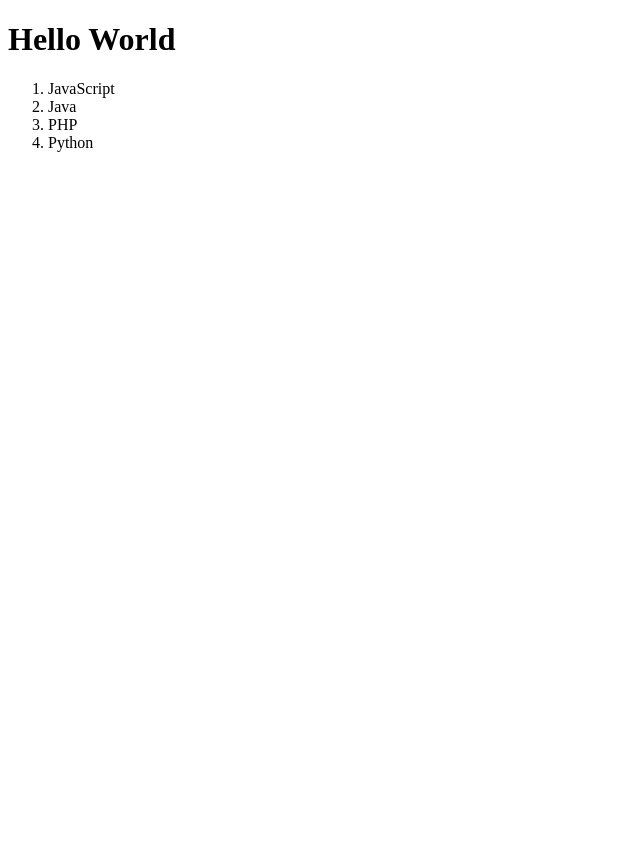
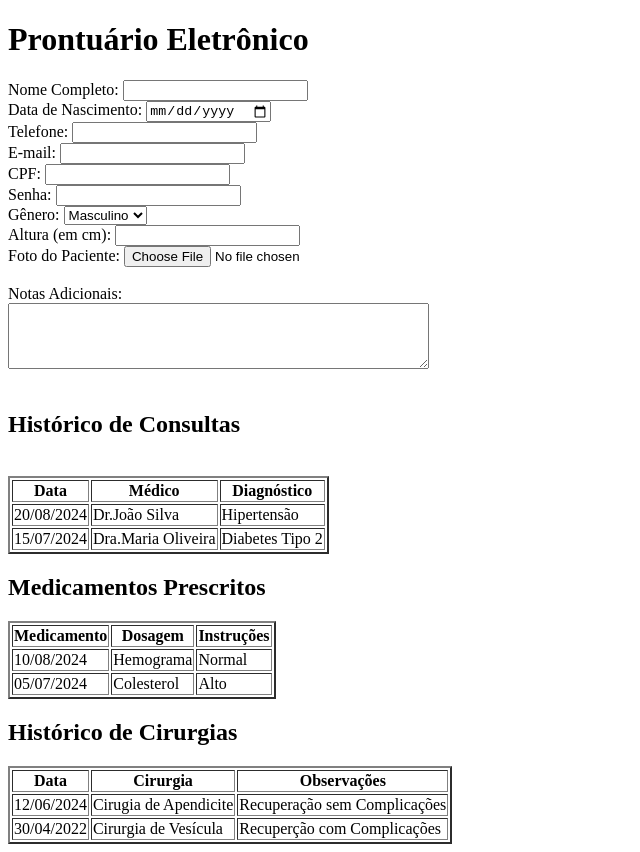
Before and after one commit to alwayslearning999/AtividadePraticaHTML, a plain HTML site: page index.html in a window 1280 px wide. Shown: the whole page, without its empty margins (0-640 px from the left). Before the commit the page ends 800 px from the top, so only its background shows below. Drawn offline with Linux system fonts and the light colour scheme.

Commit message:
formulario prontuario

```diff
--- a/index.html
+++ b/index.html
@@ -1,17 +1,117 @@
 <!DOCTYPE html>
-<html lang="pt_br">
+<html lang="pt-BR">
 <head>
     <meta charset="UTF-8">
     <meta name="viewport" content="width=device-width, initial-scale=1.0">
-    <title>Hello</title>
+    <title>Prontuário Eletrônico do Hospital</title>
 </head>
 <body>
-    <h1>Hello World</h1>
-    <ol>
-        <li>JavaScript</li>
-        <li>Java</li>
-        <li>PHP</li>
-        <li>Python</li>
-    </ol>
+
+    <h1>Prontuário Eletrônico</h1>
+
+    <label for="nome">Nome Completo: </label>
+    <input type="text" name="nome">
+    <br>
+    <label for="data">Data de Nascimento: </label>
+    <input type="date" name="data">
+    <br>
+    <label for="tel">Telefone: </label>
+    <input type="number" name="tel">
+    <br>
+    <label for="email">E-mail: </label>
+    <input type="text" name="email">
+    <br>
+    <label for="cpf">CPF: </label>
+    <input type="text" name="cpf">
+    <br>
+    <label for="senha">Senha: </label>
+    <input type="password" name="senha">
+    <br>
+    <label for="gen">Gênero: </label>
+    <select>
+        <option value="masc">Masculino</option>
+        <option value="fem">Feminino</option>
+    </select>
+    <br>
+    <label for="altura">Altura (em cm): </label>
+    <input type="number">
+    <form>
+
+        <!--subir arquivo para o site-->
+        <label for="foto">Foto do Paciente:</label>
+        <input type="file" name="foto"><br><br>
+
+        <!--inserir texto com quebra de linha-->
+        <label for="notas">Notas Adicionais:</label><br>
+        <textarea name="notas" rows="4" cols="50"></textarea><br><br>
+
+    </form>
+    <h2>Histórico de Consultas</h2>
+    <br>
+    <table border="2">
+        <thead>
+            <tr>
+                <th>Data</th>
+                <th>Médico</th>
+                <th>Diagnóstico</th>
+            </tr>
+        </thead>
+        <tbody>
+            <tr>
+                <td>20/08/2024</td>
+                <td>Dr.João Silva</td>
+                <td>Hipertensão</td>
+            </tr>
+            <tr>
+                <td>15/07/2024</td>
+                <td>Dra.Maria Oliveira</td>
+                <td>Diabetes Tipo 2</td>
+            </tr>
+        </tbody>
+    </table>
+    <h2>Medicamentos Prescritos</h2>
+    <table border="2">
+        <thead>
+            <tr>
+                <th>Medicamento</th>
+                <th>Dosagem</th>
+                <th>Instruções</th>
+            </tr>
+        </thead>
+        <tbody>
+            <tr>
+                <td>10/08/2024</td>
+                <td>Hemograma</td>
+                <td>Normal</td>
+            </tr>
+            <tr>
+                <td>05/07/2024</td>
+                <td>Colesterol</td>
+                <td>Alto</td>
+            </tr>
+        </tbody>
+    </table>
+    <h2>Histórico de Cirurgias</h2>
+    <table border="2">
+        <thead>
+            <tr>
+                <th>Data</th>
+                <th>Cirurgia</th>
+                <th>Observações</th>
+            </tr>
+        </thead>
+        <tbody>
+            <tr>
+                <td>12/06/2024</td>
+                <td>Cirugia de Apendicite</td>
+                <td>Recuperação sem Complicações</td>
+            </tr>
+            <tr>
+                <td>30/04/2022</td>
+                <td>Cirurgia de Vesícula</td>
+                <td>Recuperção com Complicações</td>
+            </tr>
+        </tbody>
+    </table>
 </body>
 </html>
```
